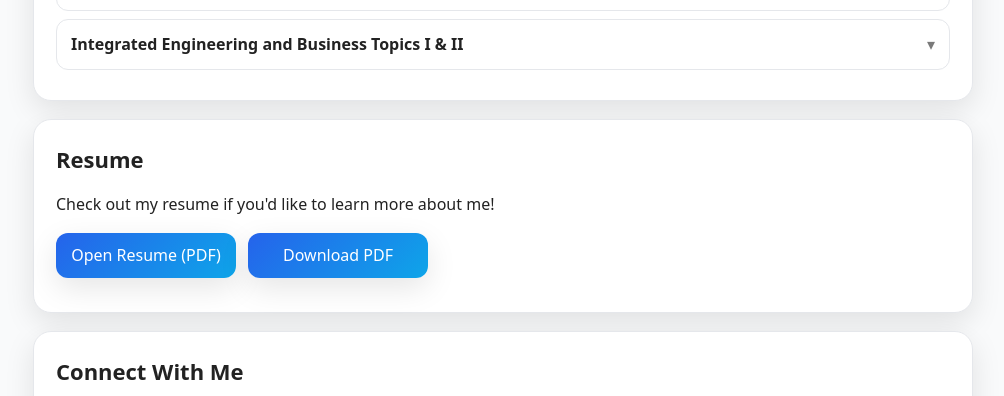
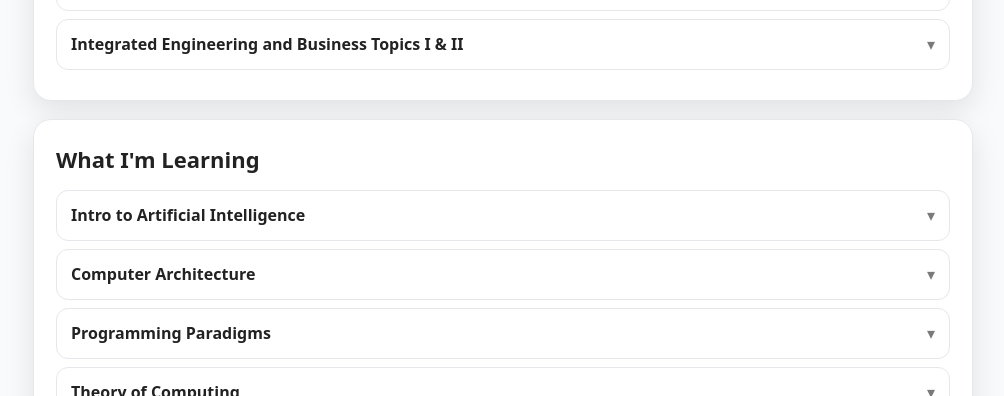
Before and after one commit to timvyve/timvyve.github.io, a plain HTML site: page index.html in a window 1280 px wide. Shown: the part 1050-1446 px from the top of the page, without its empty margins (137-1141 px from the left). Drawn offline with Linux system fonts and the light colour scheme.

Commit message:
Update index.html

```diff
--- a/index.html
+++ b/index.html
@@ -102,22 +102,23 @@
     .contact-logo { width:50px; height:50px; object-fit:contain; transition: transform .2s }
     .contact-logo:hover { transform: scale(1.05) }
 
-    #coursework details {
+    /* Apply accordion styles to both sections */
+    #coursework details, #learning details {
       border: 1px solid var(--border);
       border-radius: 12px;
       background: var(--panel);
       padding: 12px 14px;
       margin: 8px 0;
     }
-    #coursework summary { cursor: pointer; list-style: none; }
-    #coursework summary::-webkit-details-marker { display: none; }
-    #coursework summary::after {
+    #coursework summary, #learning summary { cursor: pointer; list-style: none; }
+    #coursework summary::-webkit-details-marker, #learning summary::-webkit-details-marker { display: none; }
+    #coursework summary::after, #learning summary::after {
       content: "▾";
       float: right;
       transition: transform .2s;
       opacity: .6;
     }
-    #coursework details[open] summary::after { transform: rotate(180deg); }
+    #coursework details[open] summary::after, #learning details[open] summary::after { transform: rotate(180deg); }
 
     /* FIX: make only the GitHub icon invert in dark mode (leaves other brand colors intact) */
     .logo-github { transition: filter .2s ease }
@@ -177,7 +178,7 @@
           <svg class="icon" viewBox="0 0 24 24" role="img" aria-label="DBeaver"><ellipse cx="12" cy="6" rx="9" ry="3" fill="none" stroke="currentColor" stroke-width="2"/><path d="M3 8h18v10a4 4 0 0 1-4 4H7a4 4 0 0 1-4-4V8Z" fill="none" stroke="currentColor" stroke-width="2"/></svg>
         </a>
 
-        <!-- REPLACED: Inline, self-hosted Excel-style icon (no external CDN) -->
+        <!-- Inline, self-hosted Excel-style icon -->
         <a href="https://www.microsoft.com/microsoft-365/excel" target="_blank" title="Microsoft Excel">
           <svg class="icon" viewBox="0 0 48 48" role="img" aria-label="Excel">
             <rect x="6" y="6" width="36" height="36" rx="8" ry="8" fill="#107C10"></rect>
@@ -227,6 +228,32 @@
           <p class="muted">
             Gained fundamentals in project management, product development, and financial literacy while building teamwork and technical communication skills.
           </p>
+        </details>
+      </div>
+    </section>
+
+    <!-- NEW: What I'm Learning (current courses with placeholders) -->
+    <section id="learning" class="card" style="margin-top:18px">
+      <h2>What I'm Learning</h2>
+      <div>
+        <details>
+          <summary><strong>Intro to Artificial Intelligence</strong></summary>
+          <p class="muted">[Placeholder – description coming soon]</p>
+        </details>
+
+        <details>
+          <summary><strong>Computer Architecture</strong></summary>
+          <p class="muted">[Placeholder – description coming soon]</p>
+        </details>
+
+        <details>
+          <summary><strong>Programming Paradigms</strong></summary>
+          <p class="muted">[Placeholder – description coming soon]</p>
+        </details>
+
+        <details>
+          <summary><strong>Theory of Computing</strong></summary>
+          <p class="muted">[Placeholder – description coming soon]</p>
         </details>
       </div>
     </section>
```
